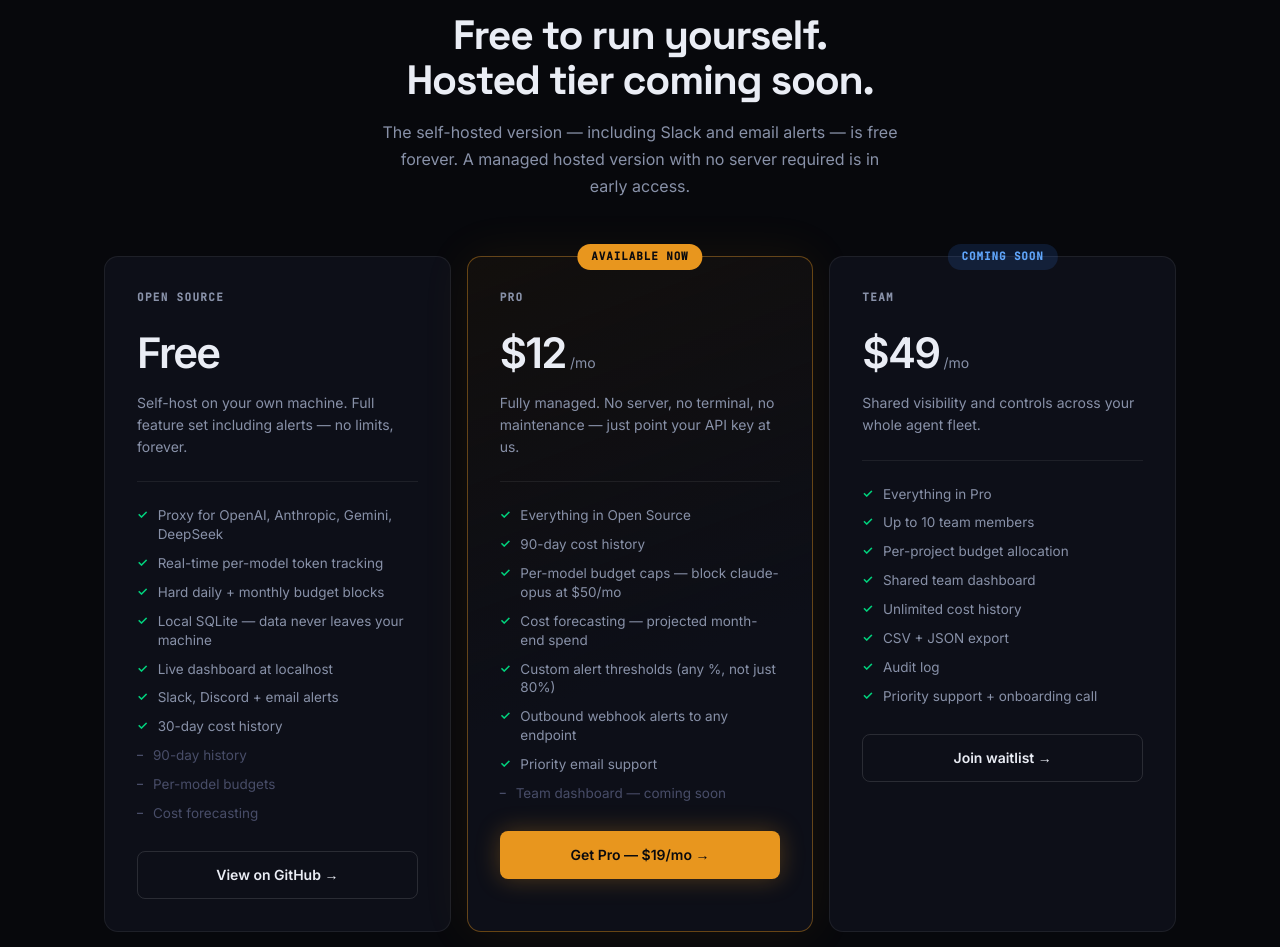
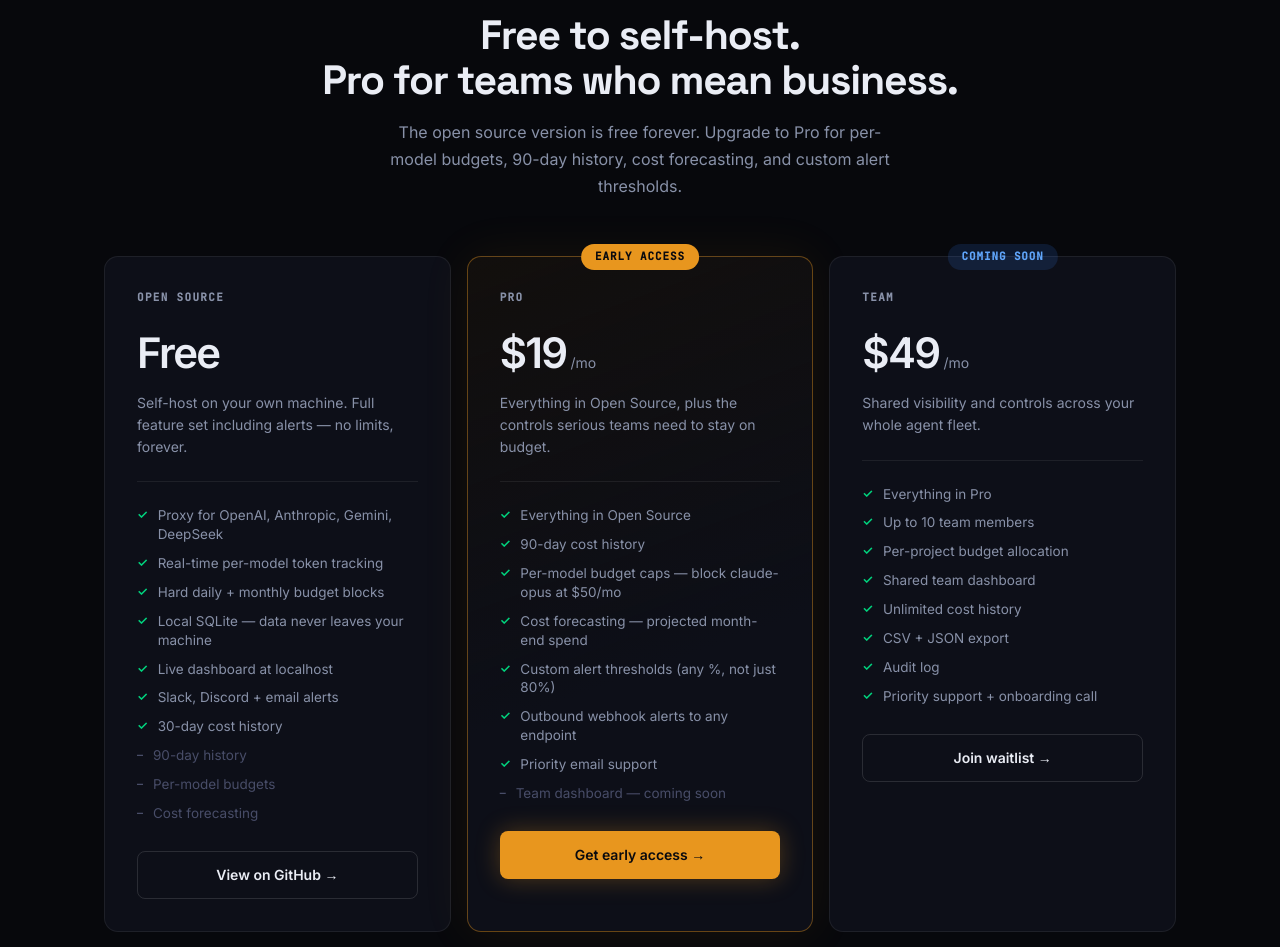
Before and after one commit to ModologyStudiosLLC/clawcost, a website: page landing/index.html in a window 1280 px wide. Shown: the part 3685-4632 px from the top of the page. Drawn offline with Linux system fonts and the light colour scheme.

Commit message:
Fix Pro pricing: $19, self-hosted framing, waitlist CTA
- Correct Pro price display from $12 to $19 (matches Stripe config)
- Replace Stripe direct link with #waitlist until hosted version is live
- Reframe Pro as self-hosted with unlocked features, not managed hosting
- Update section headline and subtext to match
- Remove stray "Hosted version coming soon" from CTA section

Co-Authored-By: Claude Sonnet 4.6 <noreply@anthropic.com>

```diff
--- a/landing/index.html
+++ b/landing/index.html
@@ -657,8 +657,8 @@ footer { position: relative; z-index: 1; border-top: 1px solid var(--border); pa
   <div class="container">
     <div style="text-align:center">
       <div class="section-label reveal" style="justify-content:center">Pricing</div>
-      <h2 class="section-title reveal reveal-delay-1">Free to run yourself.<br>Hosted tier coming soon.</h2>
-      <p class="section-sub reveal reveal-delay-2" style="margin:0 auto">The self-hosted version — including Slack and email alerts — is free forever. A managed hosted version with no server required is in early access.</p>    </div>
+      <h2 class="section-title reveal reveal-delay-1">Free to self-host.<br>Pro for teams who mean business.</h2>
+      <p class="section-sub reveal reveal-delay-2" style="margin:0 auto">The open source version is free forever. Upgrade to Pro for per-model budgets, 90-day history, cost forecasting, and custom alert thresholds.</p>    </div>
     <div class="pricing-grid">
       <div class="pricing-card reveal reveal-delay-1">
         <div class="pricing-tier">Open Source</div>
@@ -679,10 +679,10 @@ footer { position: relative; z-index: 1; border-top: 1px solid var(--border); pa
         <a href="https://github.com/ModologyStudiosLLC/clawcost" class="pricing-btn outline" target="_blank">View on GitHub →</a>
       </div>
       <div class="pricing-card featured reveal reveal-delay-2">
-        <div class="pricing-badge">Available now</div>
+        <div class="pricing-badge">Early Access</div>
         <div class="pricing-tier">Pro</div>
-        <div class="pricing-price"><span class="pricing-amount">$12</span><span class="pricing-per">/mo</span></div>
-        <p class="pricing-desc">Fully managed. No server, no terminal, no maintenance — just point your API key at us.</p>        <div class="pricing-divider"></div>
+        <div class="pricing-price"><span class="pricing-amount">$19</span><span class="pricing-per">/mo</span></div>
+        <p class="pricing-desc">Everything in Open Source, plus the controls serious teams need to stay on budget.</p>        <div class="pricing-divider"></div>
         <ul class="pricing-features">
           <li>Everything in Open Source</li>
           <li>90-day cost history</li>
@@ -693,7 +693,7 @@ footer { position: relative; z-index: 1; border-top: 1px solid var(--border); pa
           <li>Priority email support</li>
           <li class="muted">Team dashboard — coming soon</li>
         </ul>
-        <a href="https://buy.stripe.com/8x214ocjp83lapTafG2Fa01" class="pricing-btn solid" target="_blank">Get Pro — $19/mo →</a>
+        <a href="#waitlist" class="pricing-btn solid">Get early access →</a>
       </div>
       <div class="pricing-card reveal reveal-delay-3">
         <div class="pricing-badge" style="background:rgba(59,130,246,0.15);color:#60a5fa">Coming Soon</div>
@@ -722,7 +722,7 @@ footer { position: relative; z-index: 1; border-top: 1px solid var(--border); pa
     <div class="cta-box reveal">
       <div class="section-label" style="justify-content:center;margin-bottom:20px">Get started</div>
       <h2><span class="grad-text">Never get a surprise<br>AI bill again.</span></h2>
-      <p>One command. One env var. Full control over what your agents spend. Hosted version coming soon.</p>
+      <p>One command. One env var. Full control over what your agents spend.</p>
       <div style="margin-bottom:32px">
         <div class="install-block" title="Click to copy">
           <span>$</span> <code>npm install && npm run dev</code>
```
